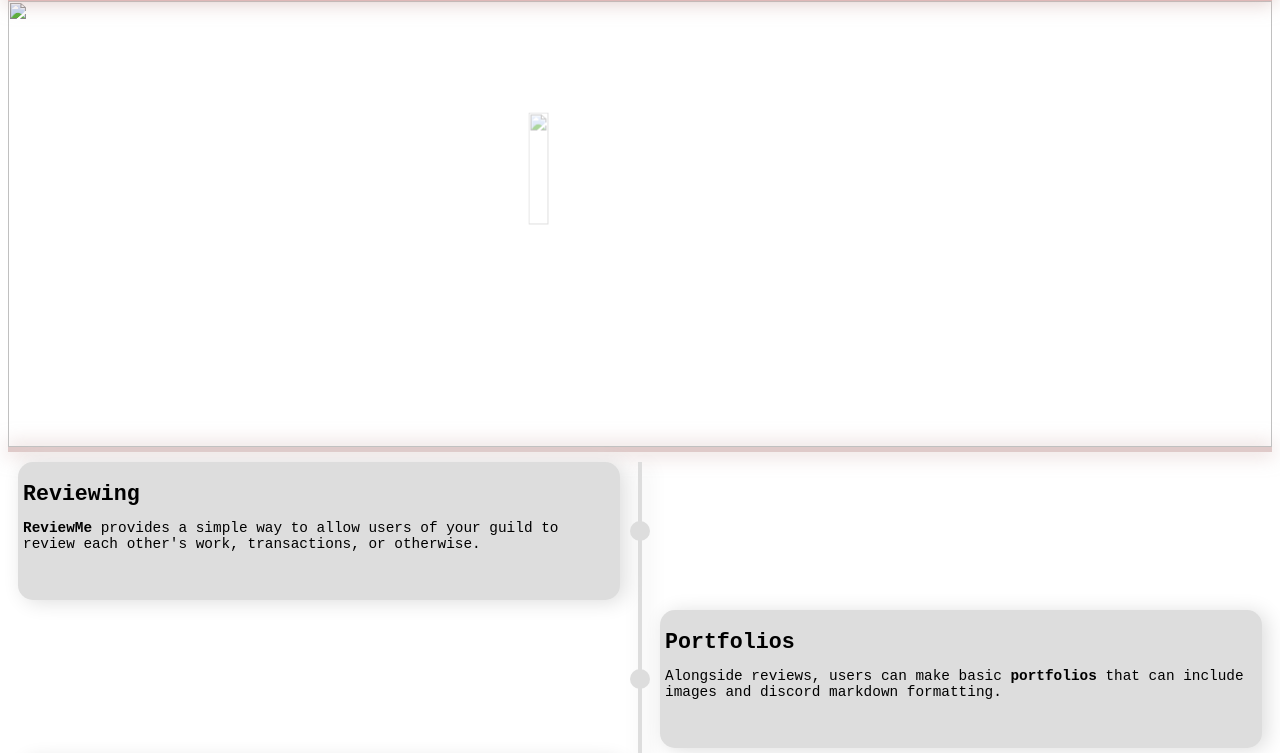
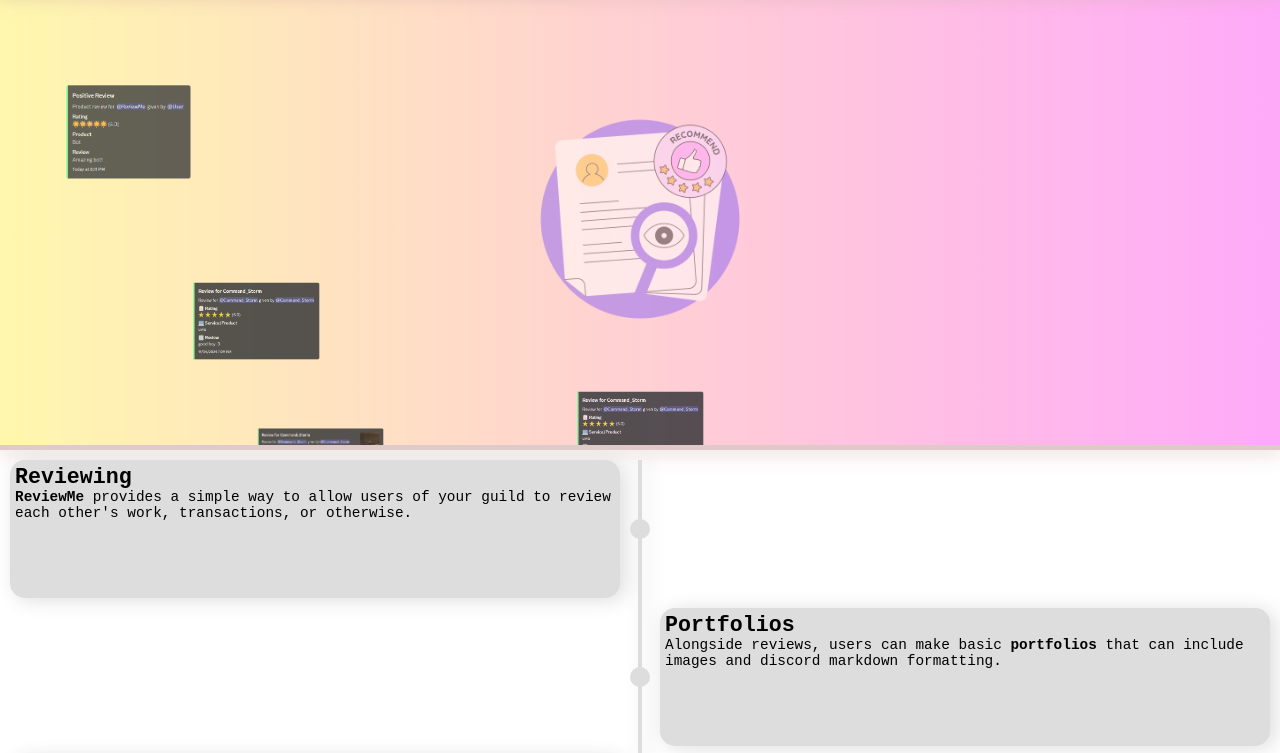
Before and after one commit to AfterAStorm/AfterABots, a plain HTML site: page reviewme/index.html in a window 1280 px wide. Shown: the part 42-795 px from the top of the page. Drawn offline with Linux system fonts and the light colour scheme; the site is published under a folder, as on GitHub Pages, so addresses that start at the root find nothing.

Commit message:
Fix asset paths in ReviewMe

```diff
--- a/reviewme/index.html
+++ b/reviewme/index.html
@@ -2,7 +2,7 @@
 <html>
     <head>
         <title>ReviewMe</title>
-        <link rel="stylesheet" href="/main.css">
+        <link rel="stylesheet" href="./../main.css">
         <link rel="stylesheet" href="style.css">
         <link rel="icon" href="favicon-48.ico" sizes="48x48" />
         <link rel="icon" href="favicon-64.ico" sizes="64x64" />
@@ -27,7 +27,7 @@
     <body>
         <nav id="topbar">
             <div class="topbar-left">
-                <a href="#home"><img src="/assets/reviewme/icon_transparent.png"></a>
+                <a href="#home"><img src="./../assets/reviewme/icon_transparent.png"></a>
                 <a href="#home">ReviewMe</a>
             </div>
             <div class="topbar-right">
@@ -42,16 +42,16 @@
         </nav>
 
         <div id="banner">
-            <img id="logo" src="/assets/reviewme/icon_transparent.png">
-            <img id="gradient" src="/assets/reviewme/banner.png">
+            <img id="logo" src="./../assets/reviewme/icon_transparent.png">
+            <img id="gradient" src="./../assets/reviewme/banner.png">
             <!--<h1>ReviewMe</h1>-->
             <div id="shower">
-                <img style="animation-delay: -1s; left: 5%;" class="droplet" src="/assets/reviewme/review1.png">
-                <img style="animation-delay: -3.2s; left: 15%;" class="droplet" src="/assets/reviewme/review2.png">
-                <img style="animation-delay: -4.8s; left: 20%;" class="droplet" src="/assets/reviewme/review3.png">
-                <img style="animation-delay: -8.6s; right: 25%;" class="droplet" src="/assets/reviewme/review1.png">
-                <img style="animation-delay: -4.4s; right: 45%;" class="droplet" src="/assets/reviewme/review2.png">
-                <img style="animation-delay: -6.5s; right: 10%;" class="droplet" src="/assets/reviewme/review3.png">
+                <img style="animation-delay: -1s; left: 5%;" class="droplet" src="./../assets/reviewme/review1.png">
+                <img style="animation-delay: -3.2s; left: 15%;" class="droplet" src="./../assets/reviewme/review2.png">
+                <img style="animation-delay: -4.8s; left: 20%;" class="droplet" src="./../assets/reviewme/review3.png">
+                <img style="animation-delay: -8.6s; right: 25%;" class="droplet" src="./../assets/reviewme/review1.png">
+                <img style="animation-delay: -4.4s; right: 45%;" class="droplet" src="./../assets/reviewme/review2.png">
+                <img style="animation-delay: -6.5s; right: 10%;" class="droplet" src="./../assets/reviewme/review3.png">
             </div>
         </div>
 
```
